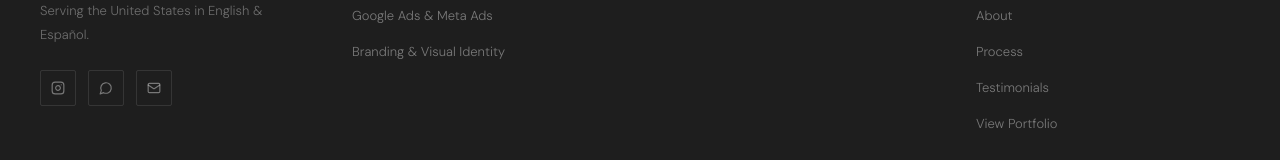
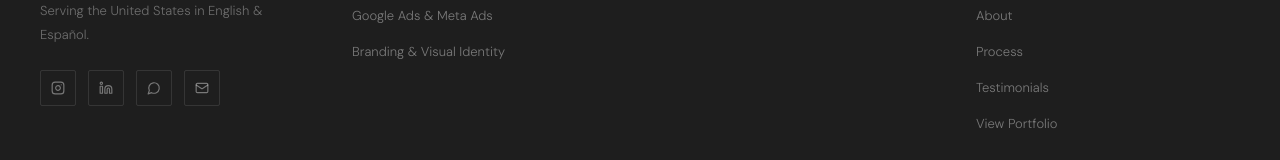
Before and after one commit to ashleybulm-svg/yildizcreative, a React (Vite) app: page /branding in a window 1280 px wide. Shown: the part 4922-5082 px from the top of the page. Built offline with nearby package versions, Linux system fonts and the light colour scheme; no server answers; a web font is replaced by a local one.

Commit message:
Footer: add LinkedIn link (#12)
Claude-Session: https://claude.ai/code/session_01H8bvmuxCypPt2mRNgigpzY

Co-authored-by: Claude <noreply@anthropic.com>

```diff
--- a/src/app/components/Footer.tsx
+++ b/src/app/components/Footer.tsx
@@ -1,7 +1,7 @@
-import { Instagram, MessageCircle, Mail } from "lucide-react";
+import { Instagram, Linkedin, MessageCircle, Mail } from "lucide-react";
 import { useLang } from "../context/LanguageContext";
 import { t } from "../translations";
-import { INSTAGRAM_URL, waLink, mailLink } from "../contactInfo";
+import { INSTAGRAM_URL, LINKEDIN_URL, waLink, mailLink } from "../contactInfo";
 
 export function Footer() {
   const { lang } = useLang();
@@ -38,7 +38,7 @@ export function Footer() {
               {tx.footer.tagline}
             </p>
             <div className="flex gap-3">
-              {[{ icon: Instagram, label: "Instagram", href: INSTAGRAM_URL }, { icon: MessageCircle, label: "WhatsApp", href: waLink() }, { icon: Mail, label: "Email", href: mailLink() }].map(({ icon: Icon, label, href }) => (
+              {[{ icon: Instagram, label: "Instagram", href: INSTAGRAM_URL }, { icon: Linkedin, label: "LinkedIn", href: LINKEDIN_URL }, { icon: MessageCircle, label: "WhatsApp", href: waLink() }, { icon: Mail, label: "Email", href: mailLink() }].map(({ icon: Icon, label, href }) => (
                 <a key={label} href={href} target={label === "Email" ? undefined : "_blank"} rel="noopener noreferrer" aria-label={label} className="w-9 h-9 border border-white/10 flex items-center justify-center text-white/40 hover:text-white hover:border-white/30 transition-all duration-200" style={{ borderRadius: "2px" }}>
                   <Icon size={14} />
                 </a>
--- a/src/app/contactInfo.ts
+++ b/src/app/contactInfo.ts
@@ -2,6 +2,7 @@
 export const CONTACT_EMAIL = "yesseyildiz@gmail.com";
 export const WHATSAPP_NUMBER = "526642702114"; // international format, digits only
 export const WHATSAPP_DISPLAY = "+52 664 270 2114";
+export const LINKEDIN_URL = "https://www.linkedin.com/in/yessenia-melo/";
 export const INSTAGRAM_URL = "https://www.instagram.com/yildizcreativestudio/";
 
 export const waLink = (text?: string) =>
```
